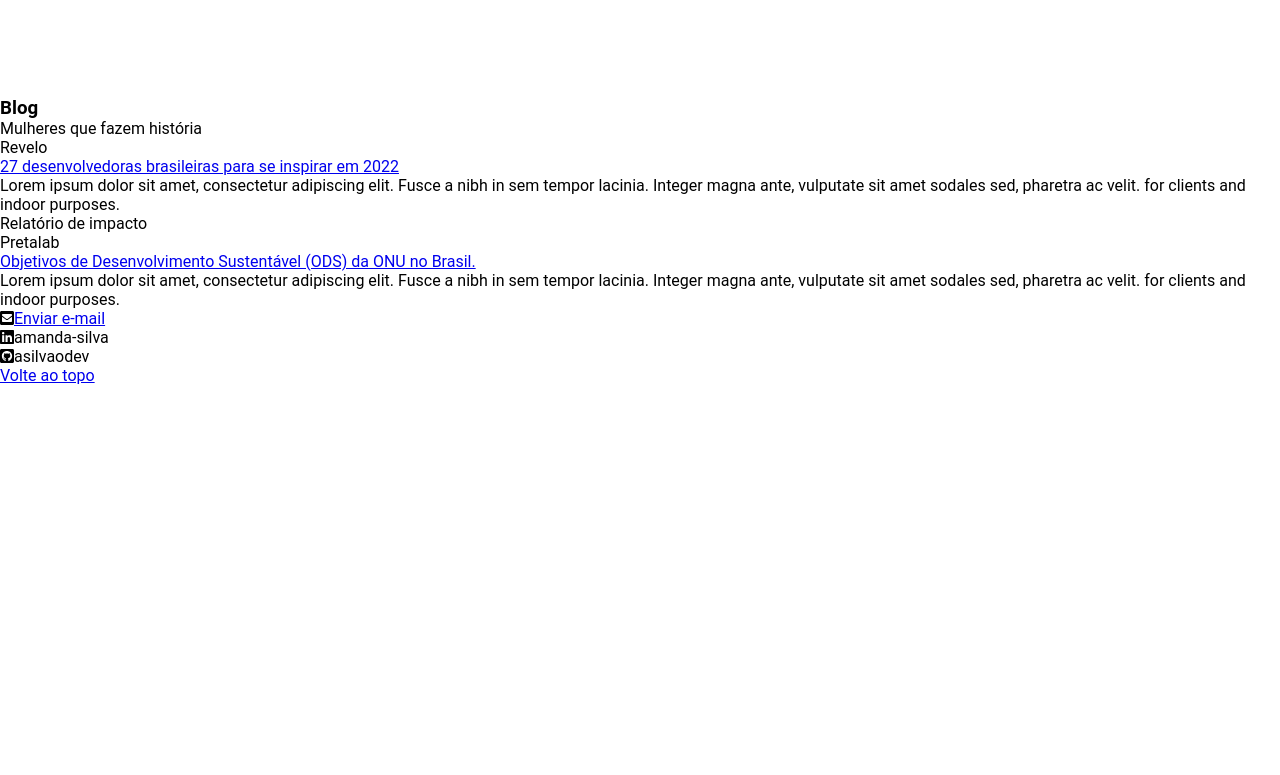
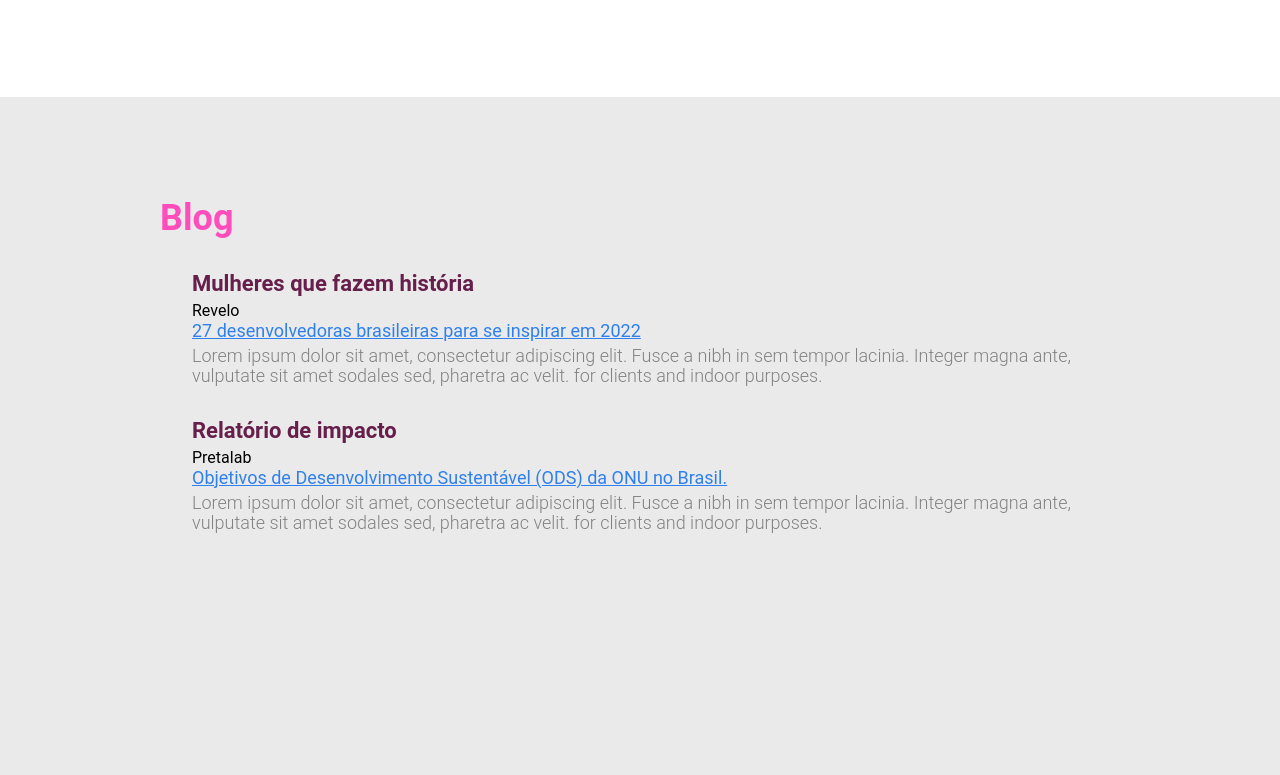
Before and after one commit to mp-curso/intro-prog-cmp23-II-CSS, a plain HTML site: page index.html in a window 1280 px wide. Shown: the part 1265-2040 px from the top of the page. Before the commit the page ends 1650 px from the top, so only its background shows below. Drawn offline with Linux system fonts and the light colour scheme.

Commit message:
Atualizando o blog e o footer

```diff
--- a/index.html
+++ b/index.html
@@ -17,9 +17,7 @@
   <header class="header-menu">
     <nav>
       <ul class="lista-menu">
-        <li>
-          <a href="#formacao">Formação</a>
-        </li>
+        <li><a href="#formacao">Formação</a> </li>
         <li><a href="#portifolio">Portfólio</a></li>
         <li><a href="#contato">Contatos</a></li>
       </ul>
@@ -76,24 +74,24 @@
       </article>
     </section>
 
-    <section id="portifolio">
-      <article>
+    <section class="principal" id="portifolio">
+      <article class="container article-lista">
         <div>
-          <h3>Blog</h3>
+          <h3 class="topico-principal">Blog</h3>
         </div>
-        <div>
+        <div class="lista-item">
           <ul>
             <li>
-              <p>Mulheres que fazem história</p>
-              <p>Revelo</p>
-              <a href="https://community.revelo.io/27-desenvolvedoras-brasileiras-para-se-inspirar-em-2022/" target="_blank"> 27 desenvolvedoras brasileiras para se inspirar em 2022</a>
-              <p>Lorem ipsum dolor sit amet, consectetur adipiscing elit. Fusce a nibh in sem tempor lacinia. Integer magna ante, vulputate sit amet sodales sed, pharetra ac velit. for clients and indoor purposes.</p>
+              <p class="lista-titulo">Mulheres que fazem história</p>
+              <p class="subtitulo-lista">Revelo</p>
+              <a href="https://community.revelo.io/27-desenvolvedoras-brasileiras-para-se-inspirar-em-2022/" target="_blank" class="lista-local"> 27 desenvolvedoras brasileiras para se inspirar em 2022</a>
+              <p class="lista-descricao">Lorem ipsum dolor sit amet, consectetur adipiscing elit. Fusce a nibh in sem tempor lacinia. Integer magna ante, vulputate sit amet sodales sed, pharetra ac velit. for clients and indoor purposes.</p>
             </li>
             <li>
-              <p>Relatório de impacto</p>
-              <p>Pretalab</p>
-              <a href="https://relatoriodeimpacto.pretalab.com/" target="_blank">Objetivos de Desenvolvimento Sustentável (ODS) da ONU no Brasil.</a>
-              <p>Lorem ipsum dolor sit amet, consectetur adipiscing elit. Fusce a nibh in sem tempor lacinia. Integer magna ante, vulputate sit amet sodales sed, pharetra ac velit. for clients and indoor purposes.</p>
+              <p class="lista-titulo">Relatório de impacto</p>
+              <p class="subtitulo-lista">Pretalab</p>
+              <a href="https://relatoriodeimpacto.pretalab.com/" target="_blank" class="lista-local">Objetivos de Desenvolvimento Sustentável (ODS) da ONU no Brasil.</a>
+              <p class="lista-descricao">Lorem ipsum dolor sit amet, consectetur adipiscing elit. Fusce a nibh in sem tempor lacinia. Integer magna ante, vulputate sit amet sodales sed, pharetra ac velit. for clients and indoor purposes.</p>
             </li>
           </ul>
         </div>
@@ -102,14 +100,14 @@
   </main>
 
   <!-- rodapé da nossa página, visível ao usuário -->
-  <footer id="contato">
-    <div>
-      <ul>
-        <li><i class="fas fa-envelope-square"></i><a href="mailto:amanda.adgti@gmail.com">Enviar e-mail</a></li>
-        <li href=""><i class="fab fa-linkedin"></i>amanda-silva</li>
-        <li href=""><i class="fab fa-github-square"></i>asilvaodev</li>
+  <footer class="rodape" id="contato">
+    <div class="container">
+      <ul class="lista-rodape">
+        <li><i class="fas fa-envelope-square estilo-icone"></i><a href="mailto:amanda.adgti@gmail.com" class="links">Enviar e-mail</a></li>
+        <li href=""><i class="fab fa-linkedin estilo-icone"></i>amanda-silva</li>
+        <li href=""><i class="fab fa-github-square estilo-icone"></i>asilvaodev</li>
       </ul>
-      <a href="#minhaNav">Volte ao topo</a>
+      <a href="#minhaNav" class="links">Volte ao topo</a>
     </div>
   </footer>
 
--- a/style.css
+++ b/style.css
@@ -137,3 +137,29 @@ centro do browser. O container é invisível. */
   color: #828282;
   font-weight: 300;
 }
+
+.rodape{
+  background-color: #724796;
+  height: 300px;
+  display: flex;
+  align-items: center;
+}
+
+.links{
+  color: #FFF;
+  text-decoration: none;
+}
+
+.lista-rodape li{
+  color: #FFF;
+  font-weight: 700;
+  font-size: 18px;
+  margin-bottom: 16px;
+  display: flex;
+  align-items: center;
+}
+
+.estilo-icone{
+ font-size: 32px;
+ margin-right: 10px;
+}
```
